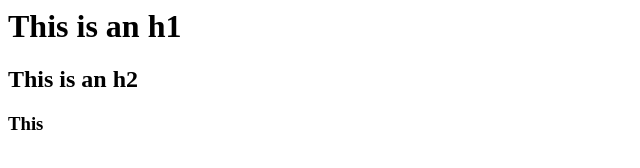
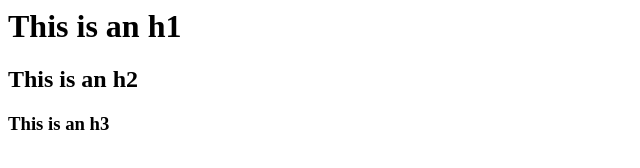
Before and after one commit to victorSauceda/whatever, a plain HTML site: page home.html in a window 1280 px wide. Shown: the full height of the page, 0-640 px from the left. Drawn offline with Linux system fonts and the light colour scheme.

Commit message:
replacing text

```diff
--- a/home.html
+++ b/home.html
@@ -8,6 +8,6 @@
 <body>
     <h1>This is an h1</h1>
     <h2>This is an h2</h2>
-    <h3>This </h3>
+    <h3>This is an h3</h3>
 </body>
 </html>
```
